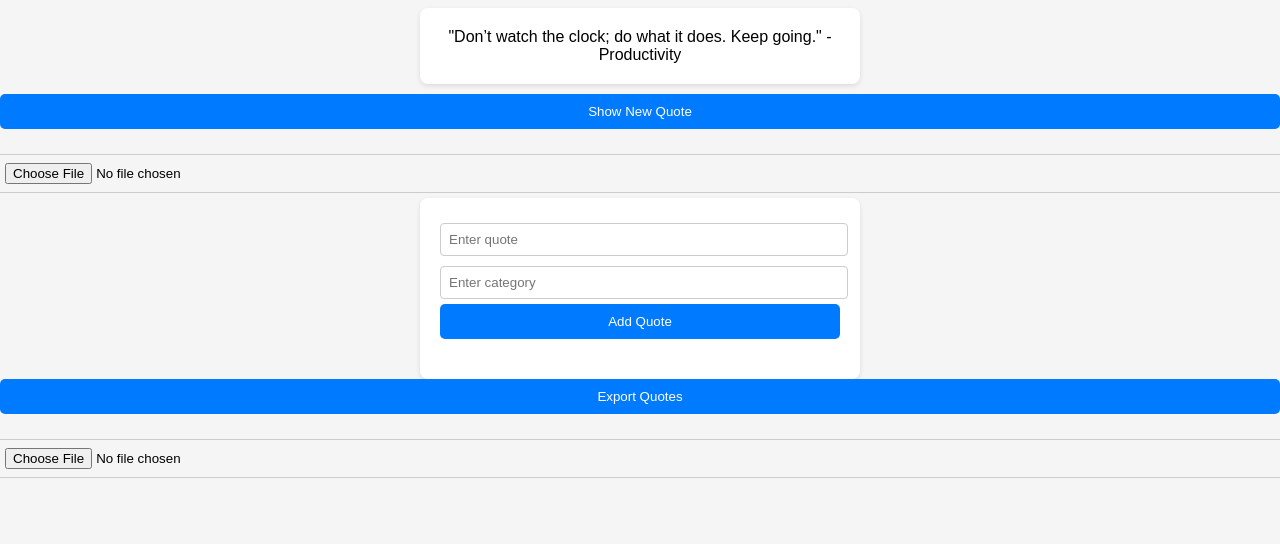
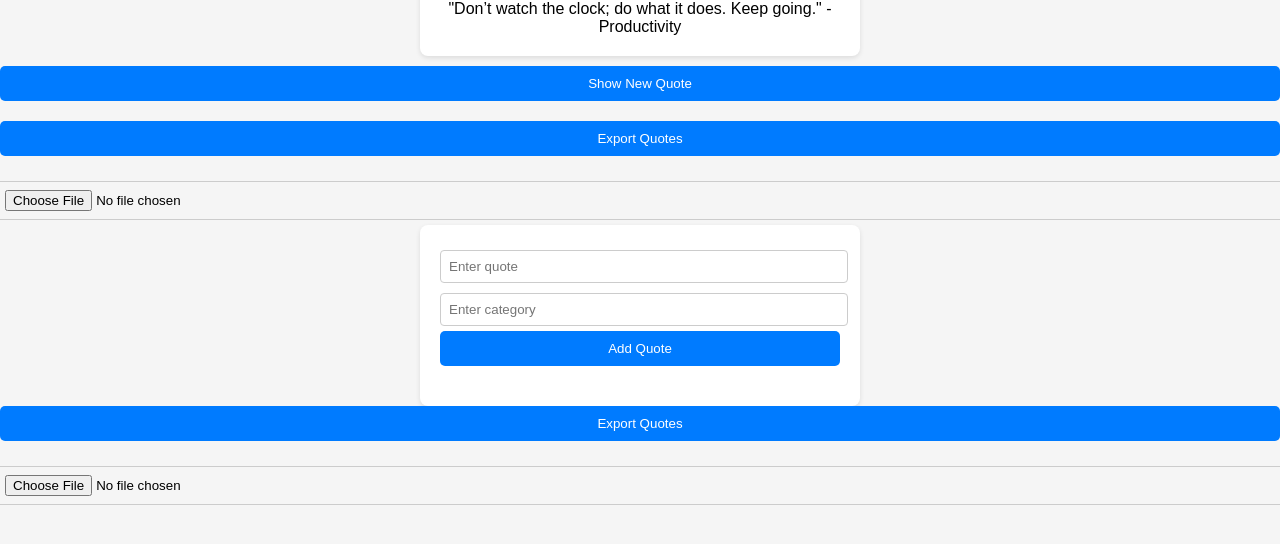
Before and after one commit to Sphinxdiff/alx_fe_javascript, a plain HTML site: page dom-manipulation/index.html in a window 1280 px wide. Shown: the part 194-738 px from the top of the page. Drawn offline with Linux system fonts and the light colour scheme.

Commit message:
revised html file

```diff
--- a/dom-manipulation/index.html
+++ b/dom-manipulation/index.html
@@ -5,14 +5,15 @@
     <meta name="viewport" content="width=device-width, initial-scale=1.0">
     <title>Dynamic Quote Generator</title>
     <link rel="stylesheet" href="styles.css">
-
 </head>
 <body>
     <h1>Dynamic Quote Generator</h1>
     <div id="quoteDisplay"></div>
     <button id="newQuote">Show New Quote</button>
 
-    <input type="file" id="importFile" accept=".json" onchange="importFromJsonFile(event)" />
+    <!-- Added Export and Import functionalities -->
+    <button id="exportQuotes">Export Quotes</button>
+    <input type="file" id="importQuotes" accept=".json">
 
     <script src="script.js"></script>
 </body>
```
Lines whose indentation alone changed are shown as unchanged.
